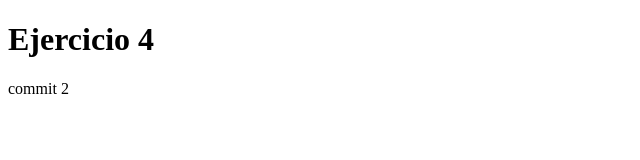
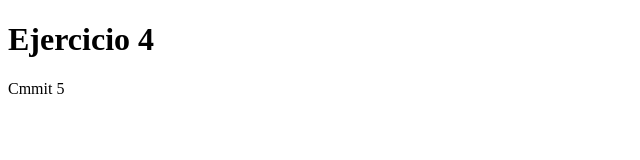
Before and after one commit to fredeom25/web_daw4, a plain HTML site: page index.html in a window 1280 px wide. Shown: the full height of the page, 0-640 px from the left. Drawn offline with Linux system fonts and the light colour scheme.

Commit message:
Quinto commit

```diff
--- a/index.html
+++ b/index.html
@@ -10,7 +10,7 @@
 
 <body>
     <h1>Ejercicio 4</h1>
-    <p>commit 2</p>
+    <p>Cmmit 5</p>
 </body>
 
 </html>
```
